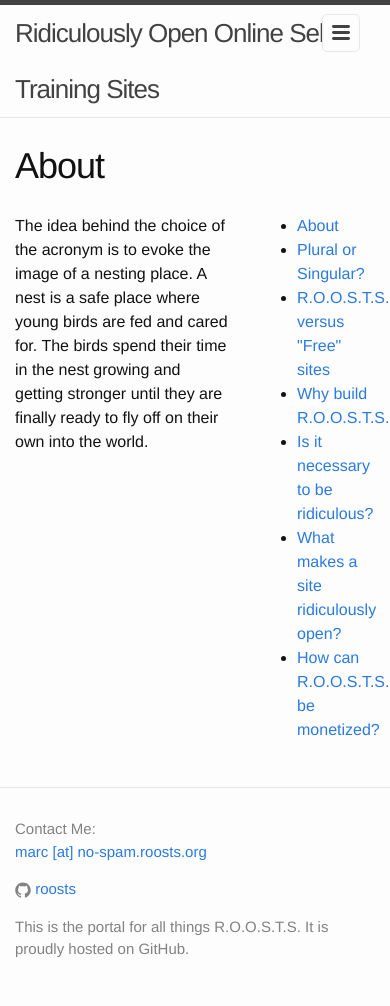
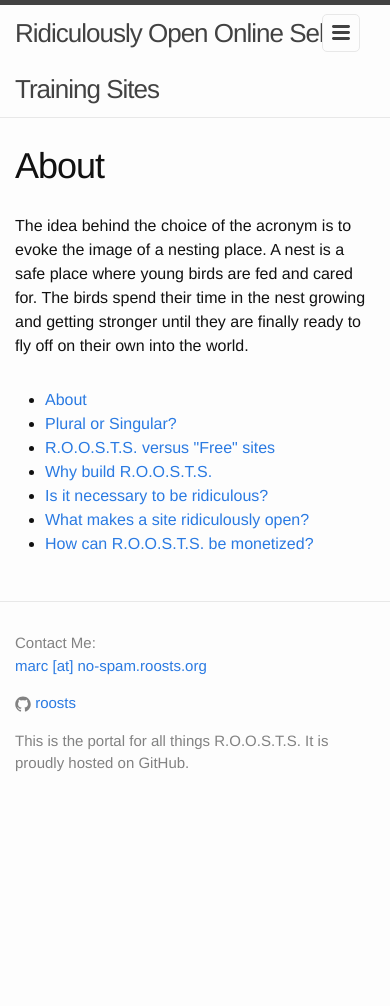
Before and after one commit to roosts/roosts.github.io, a Jekyll site: the page built from _primary/0818.0000.0000.0000.about.md, in a window 390 px wide. Built offline with Jekyll 4.4.1, drawn with Linux system fonts in a browser that asks for light colours; comment, search, counter and statistics services are not loaded; after the commit the page ends 900 px from its top, so only the background shows below that.

Commit message:
Add mobile sidebar styling
On mobile, the .with-sidebar and .sidebar divs stack instead
of float.

```diff
--- a/_sass/_layout.scss
+++ b/_sass/_layout.scss
@@ -249,6 +249,10 @@
 article.with-sidebar {
   float: left;
   width: 60%;
+  @include media-query($on-palm) {
+    float: none;
+    width: 100%;
+  }
 }
 
 /**
@@ -257,4 +261,8 @@ article.with-sidebar {
 div.sidebar {
   float: right;
   width: 30%;
+  @include media-query($on-palm) {
+    float: none;
+    width: 100%;
+  }
 }
```
